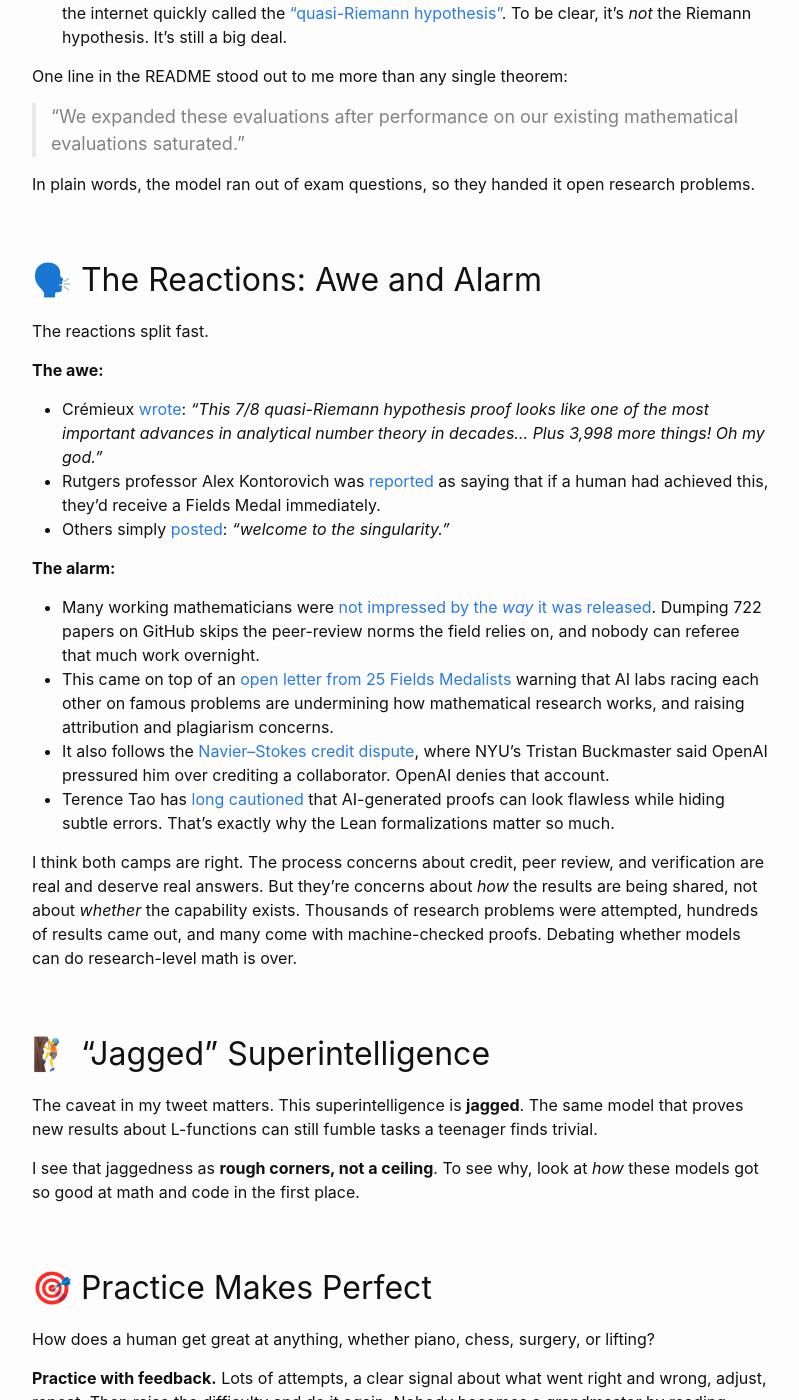
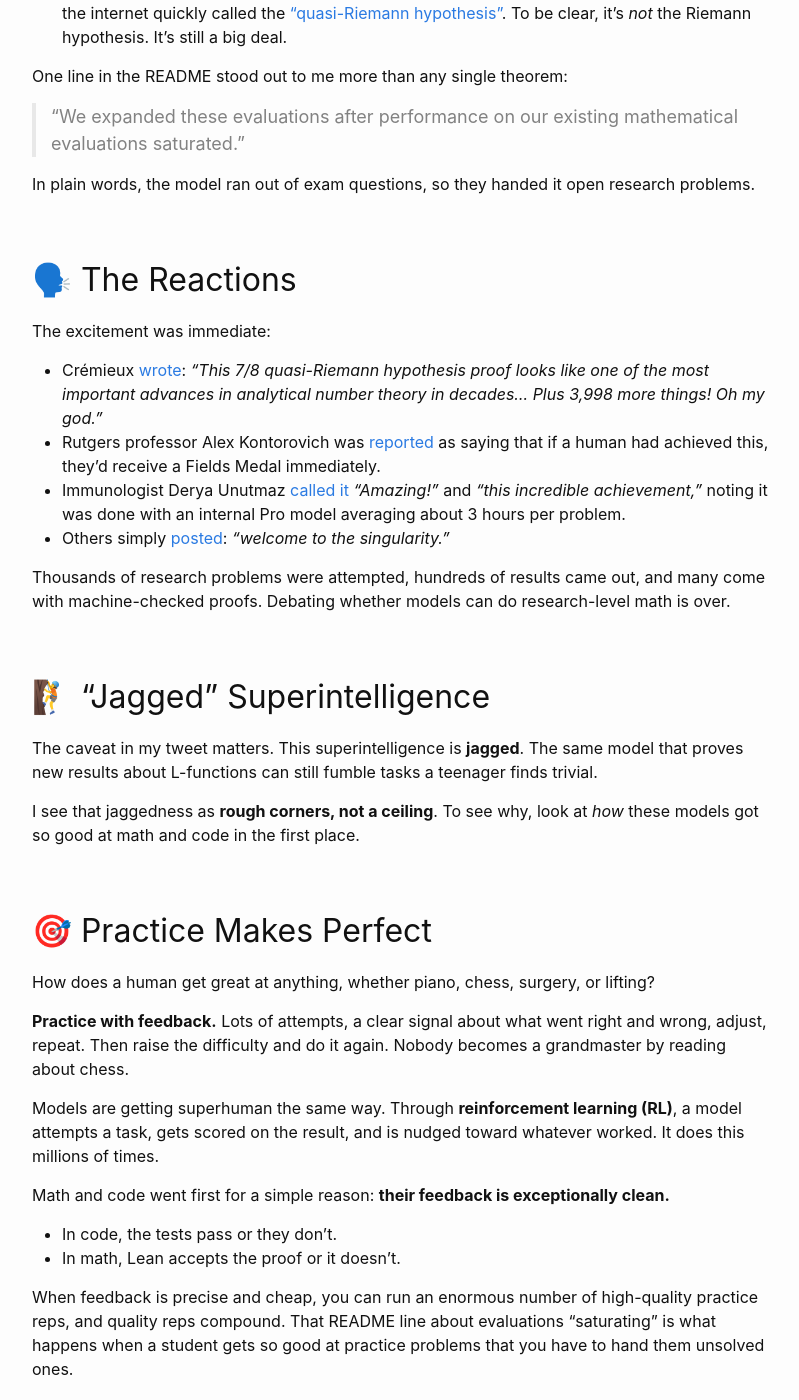
Before and after one commit to hminooei/hminooei.github.io, a Jekyll site: the page built from _posts/2026-10-07-superintelligence-is-here-in-math.md, in a window 1280 px wide and 1400 px high, scrolled down 950 px. Shown: the whole window, without its empty margins (238-1037 px from the left). Built offline with Jekyll 4.4.1, drawn with Linux system fonts in a browser that asks for light colours; our own code applies the rules of GitHub Pages for plain Markdown files; comment, search, counter and statistics services are not loaded.

Commit message:
Replace criticism reactions with additional praise
Co-Authored-By: Claude Opus 5.5 <noreply@anthropic.com>
Claude-Session: https://claude.ai/code/session_01GvvBUFyDKbqwmYNNdzLGXa

```diff
--- a/_posts/2026-10-07-superintelligence-is-here-in-math.md
+++ b/_posts/2026-10-07-superintelligence-is-here-in-math.md
@@ -24,22 +24,16 @@ One line in the README stood out to me more than any single theorem:
 
 In plain words, the model ran out of exam questions, so they handed it open research problems.
 
-## 🗣️ The Reactions: Awe and Alarm
+## 🗣️ The Reactions
 
-The reactions split fast.
+The excitement was immediate:
 
-**The awe:**
 - Crémieux [wrote](https://x.com/cremieuxrecueil/status/2107600945383112990): *"This 7/8 quasi-Riemann hypothesis proof looks like one of the most important advances in analytical number theory in decades... Plus 3,998 more things! Oh my god."*
 - Rutgers professor Alex Kontorovich was [reported](https://finance.biggo.com/news/1d522643-5fd9-4ac5-ae86-e4a5b99edfe2) as saying that if a human had achieved this, they'd receive a Fields Medal immediately.
+- Immunologist Derya Unutmaz [called it](https://x.com/DeryaTR_/status/2107605716748177861) *"Amazing!"* and *"this incredible achievement,"* noting it was done with an internal Pro model averaging about 3 hours per problem.
 - Others simply [posted](https://x.com/rand_longevity/status/2107623438777254319): *"welcome to the singularity."*
 
-**The alarm:**
-- Many working mathematicians were [not impressed by the *way* it was released](https://startupfortune.com/openai-drops-722-ai-math-proofs-and-mathematicians-are-not-impressed/). Dumping 722 papers on GitHub skips the peer-review norms the field relies on, and nobody can referee that much work overnight.
-- This came on top of an [open letter from 25 Fields Medalists](https://techcrunch.com/2026/09/11/openais-feud-with-mathematicians-is-only-escalating/) warning that AI labs racing each other on famous problems are undermining how mathematical research works, and raising attribution and plagiarism concerns.
-- It also follows the [Navier–Stokes credit dispute](https://decrypt.co/377725/openai-solved-1m-math-problem-rival-mathematician/), where NYU's Tristan Buckmaster said OpenAI pressured him over crediting a collaborator. OpenAI denies that account.
-- Terence Tao has [long cautioned](https://teorth.github.io/tao-web/ai-views.html) that AI-generated proofs can look flawless while hiding subtle errors. That's exactly why the Lean formalizations matter so much.
-
-I think both camps are right. The process concerns about credit, peer review, and verification are real and deserve real answers. But they're concerns about *how* the results are being shared, not about *whether* the capability exists. Thousands of research problems were attempted, hundreds of results came out, and many come with machine-checked proofs. Debating whether models can do research-level math is over.
+Thousands of research problems were attempted, hundreds of results came out, and many come with machine-checked proofs. Debating whether models can do research-level math is over.
 
 ## 🧗 "Jagged" Superintelligence
 
```
